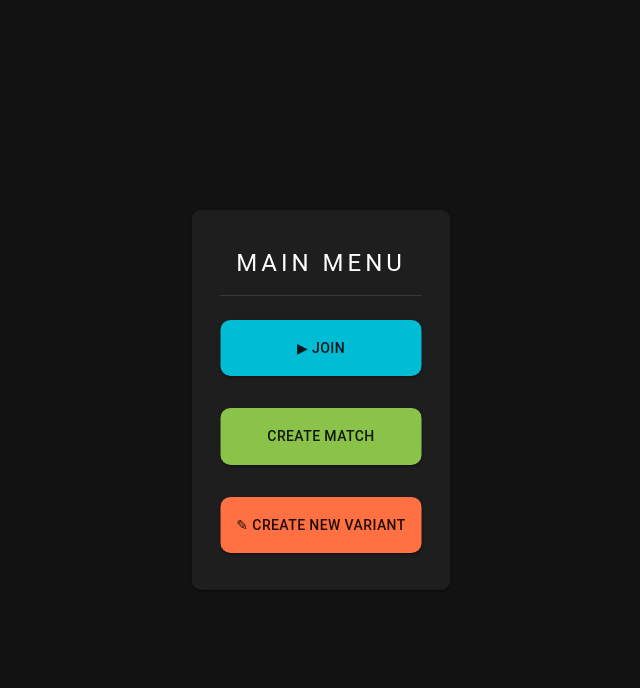
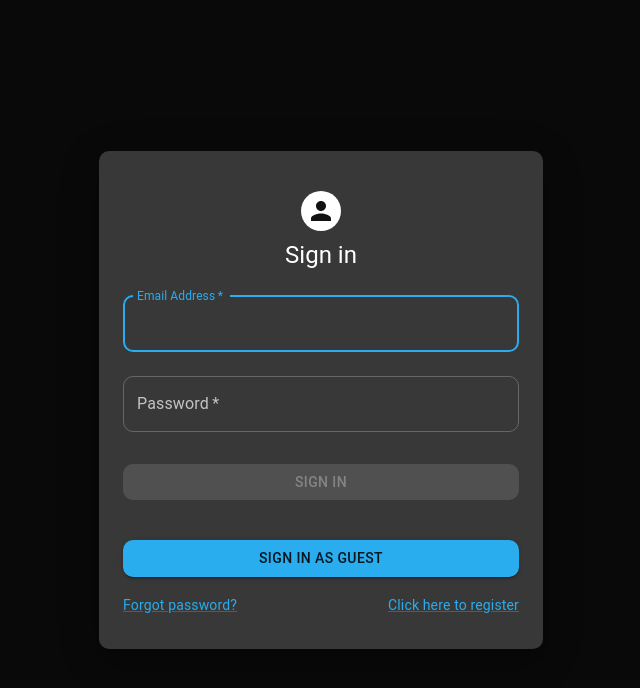
Before and after one commit to ChessVariants/chess-variants-frontend, a React (Create React App) app: page / in a window 1280 px wide. Shown: the top 688 px of the page, without its empty margins (319-959 px from the left). Built offline with nearby package versions, Linux system fonts and the light colour scheme; the HTML template or start-up script is replaced by a standard one.

Commit message:
FIxes
- Added PageNotFound page to non existing urls
- Login can now either exist on its own or inside a dialog window
- Renamed login & register pages

```diff
--- a/src/App.tsx
+++ b/src/App.tsx
@@ -1,20 +1,22 @@
-import LoginPage from './Components/Login/LoginPage';
+import Login from './Components/Login/Login';
 import HomePage from './Components/Home/HomePage';
 import MatchPage from './Components/Game/MatchPage';
 import { BrowserRouter, Routes, Route } from "react-router-dom";
-import RegisterPage from './Components/Login/RegisterPage';
+import Register from './Components/Login/Register';
 import JoinGame from './Components/SetupGame/JoinGame';
 import SetupGame from './Components/SetupGame/SetupGame';
+import PageNotFound from './Components/Util/PageNotFound';
 
 function App() {
   return (
     <Routes>
       <Route path="/" element={<HomePage />} />
-      <Route path="/login" element={<LoginPage />} />
-      <Route path="/register" element={<RegisterPage />} />
+      <Route path="/login" element={<Login />} />
+      <Route path="/register" element={<Register />} />
       <Route path="/new" element={<SetupGame />} />
       <Route path="/join" element={<JoinGame />} />
       <Route path="/join/:joinCode" element={<JoinGame />} />
+      <Route path="/*" element={<PageNotFound />} />
     </Routes>
   );
 }
--- a/src/Components/Home/HomePage.tsx
+++ b/src/Components/Home/HomePage.tsx
@@ -1,16 +1,39 @@
-import { Button, Container, CssBaseline, Divider, Paper, Typography } from "@mui/material";
+import { Button, Container, CssBaseline, Dialog, DialogTitle, Divider, Paper, Typography } from "@mui/material";
 import { Theme } from "@material-ui/core";
 import { makeStyles } from '@material-ui/core/styles';
 import { ThemeProvider } from "@emotion/react";
 import CustomDarkTheme from "../Util/CustomDarkTheme";
 import { commonClasses } from "../Util/CommonClasses";
 import { useNavigate } from "react-router-dom";
+import { useEffect, useState } from "react";
+import LoginPage from "../Login/Login";
+import Slide from '@mui/material/Slide';
+import React from "react";
 
 
 const useStyles = makeStyles<Theme>(theme => ({
 
 }));
 export default function HomePage() {
+  function SlideUp(props: any) {
+    const [direction, setDirection] = React.useState('down');
+
+    return (
+      <Slide
+        {...props}
+        direction={direction}
+        onEntered={() => setDirection('down')}
+        onExited={() => setDirection('up')}
+      />
+    );
+  }
+
+  const [user, setUser] = useState("Bob");
+
+  useEffect(() => {
+    // TODO: set logged in user
+    setUser("")
+  }, [])
 
   /**
      * Used to navigate to other pages
@@ -19,11 +42,17 @@ export default function HomePage() {
   const navigatePage = (link: string) => {
     navigate(link);
   }
-
+  const closeDialog = () => {
+    console.log("dialog closed")
+  }
   const classes = commonClasses();
   return (
     <ThemeProvider theme={CustomDarkTheme}>
       <CssBaseline />
+      {user === "" ?
+        <Dialog TransitionComponent={SlideUp} open={true}>
+          <LoginPage dialogClickFunction={closeDialog}></LoginPage>
+        </Dialog> : null}
       <Container maxWidth="md" >
         <Paper className={classes.CenteredBasicCard}>
           <Typography variant="h5" sx={{ letterSpacing: '4px', mb: 2, mt: 1 }}>MAIN MENU</Typography>
--- a/src/Components/Login/LoginPage.tsx
+++ b/src/Components/Login/Login.tsx
@@ -41,12 +41,11 @@ async function loginGuest(url: string) {
     }
   }).then(data => data.json())
 }
-
 /**
  * RegisterPage component
  * @returns HTML
  */
-export default function LoginPage() {
+export default function LoginPage(props: { dialogClickFunction?: any }) {
   const classes = commonClasses();
   /**
   * useState used to print a label with error message if the login service returned an error
@@ -109,6 +108,9 @@ export default function LoginPage() {
     console.log(data);
     const token = data.token;
     saveTokenAsCookie(token)
+    if (props.dialogClickFunction != null) {
+      props.dialogClickFunction()
+    }
   };
 
   const loginAsGuest = async () => {
@@ -116,6 +118,9 @@ export default function LoginPage() {
     console.log(data)
     const token = data.token;
     saveTokenAsCookie(token)
+    if (props.dialogClickFunction != null) {
+      props.dialogClickFunction()
+    }
   }
 
   const saveTokenAsCookie = (token: string) => {
@@ -131,6 +136,15 @@ export default function LoginPage() {
   /**
    * Returns the HTML
    */
+  if (props.dialogClickFunction != null) {
+    return (
+      <ThemeProvider theme={CustomDarkTheme}>
+        <CssBaseline />
+        <Container maxWidth="xs" sx={{ mt: 4, mb: 4 }}>
+          <LoginComponent></LoginComponent>
+        </Container>
+      </ThemeProvider>);
+  }
   return (
     <ThemeProvider theme={CustomDarkTheme}>
       <CssBaseline />
@@ -140,6 +154,24 @@ export default function LoginPage() {
             marginTop: '10vh',
           }}
         >
+          <LoginComponent></LoginComponent>
+        </Paper>
+        <Copyright />
+      </Container>
+    </ThemeProvider>
+  );
+
+  /**
+   * This is the inner part of the login page
+   * @returns LoginComponent HTML
+   */
+  function LoginComponent() {
+    return (
+      <Box sx={{
+        display: 'flex',
+        flexDirection: 'column',
+        alignItems: 'center',
+      }}>
         <Avatar sx={{ m: 1, bgcolor: 'white' }}>
         </Avatar>
         <Typography component="h1" variant="h5" sx={{ color: "white" }}>
@@ -210,9 +242,6 @@ export default function LoginPage() {
             </Grid>
           </Grid>
         </Box>
-        </Paper>
-        <Copyright />
-      </Container>
-    </ThemeProvider>
-  );
+      </Box >)
   }
+}
--- a/src/Components/SetupGame/Lobby/Lobby.tsx
+++ b/src/Components/SetupGame/Lobby/Lobby.tsx
@@ -10,11 +10,6 @@ import LobbyVariantInfo from "./LobbyVariantInfo";
 import LobbyJoinInfo from "./LobbyJoinInfo";
 import { useEffect } from "react";
 import { useNavigate } from "react-router-dom";
-
-
-const useStyles = makeStyles<Theme>(theme => ({
-
-}));
 
 export default function Lobby(props: { gameID: string, isAdmin: boolean }) {
     /**
--- /dev/null
+++ b/src/Components/Util/PageNotFound.tsx
@@ -0,0 +1,18 @@
+import { ThemeProvider } from "@emotion/react";
+import { Container, CssBaseline, Typography } from "@mui/material";
+import { commonClasses } from "./CommonClasses";
+import CustomDarkTheme from "./CustomDarkTheme";
+
+export default function NotFound() {
+
+    const classes = commonClasses();
+
+    return (
+        <ThemeProvider theme={CustomDarkTheme}>
+            <CssBaseline />
+            <Container className={classes.CenteredBasicCard} >
+                <Typography variant="h4" sx={{ letterSpacing: '4px' }}>PAGE NOT FOUND</Typography>
+            </Container>
+        </ThemeProvider>
+    );
+}
--- a/src/Services/GameService.ts
+++ b/src/Services/GameService.ts
@@ -1,6 +1,6 @@
 
 import { HubConnection, HubConnectionBuilder, HubConnectionState } from '@microsoft/signalr';
-import LoginPage from '../Components/Login/LoginPage';
+import LoginPage from '../Components/Login/Login';
 
 /**
  * Abstraction for a SignalR hub connection, in this case relating to playing a game.
```
Also changed, not shown: src/Components/Login/Register.tsx (renamed from src/Components/Login/RegisterPage.tsx). Lines whose indentation alone changed are shown as unchanged.
